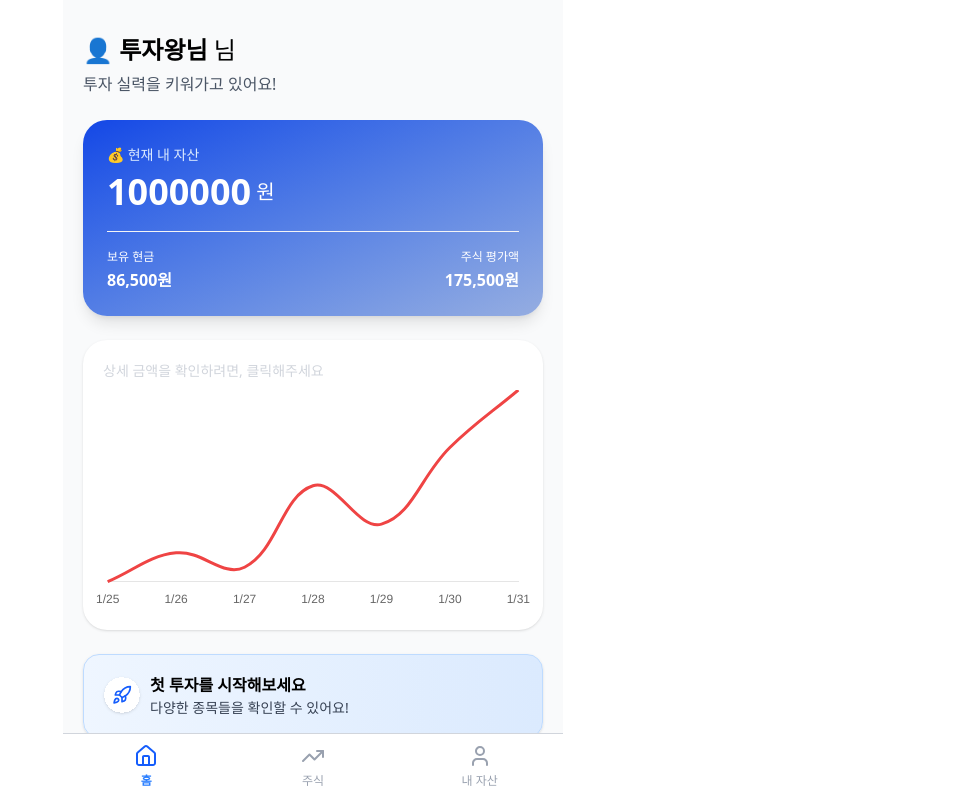
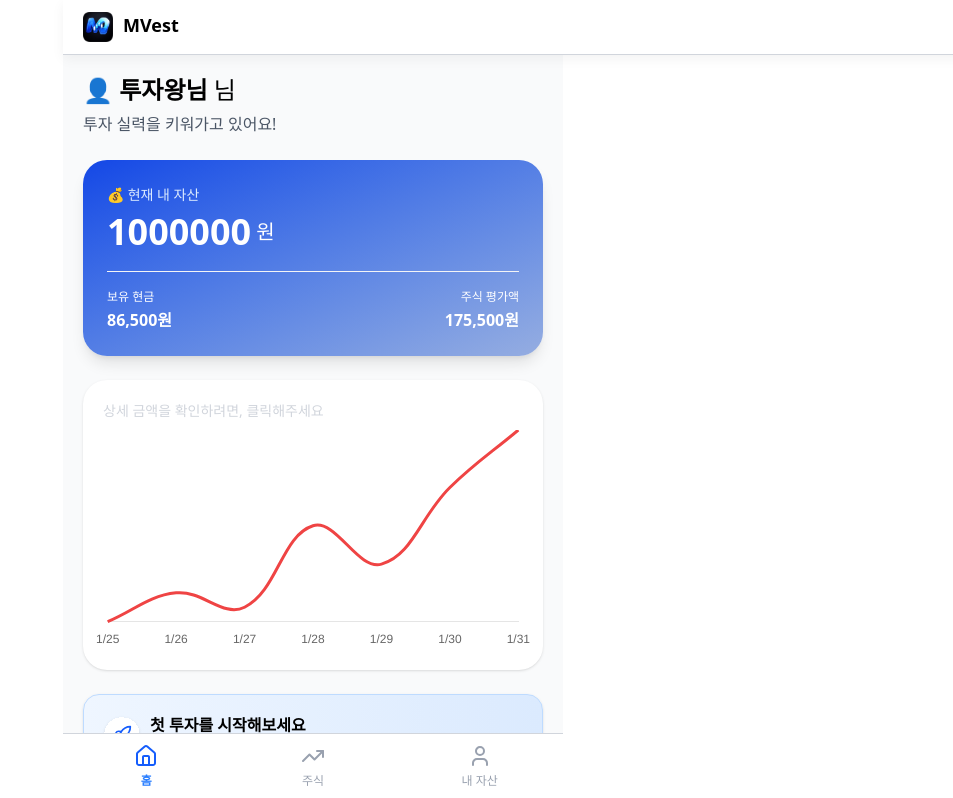
Before and after one commit to m-Vest/Client, a React (Vite) app: page / in a window 1280 px wide. Shown: the top 798 px of the page, without its empty margins (327-1280 px from the left). Built offline with nearby package versions, Linux system fonts and the light colour scheme; no server answers; a web font is replaced by a local one.

Commit message:
feat: 헤더 레이아웃 및 추가 작업

```diff
--- a/src/layout/Layout.tsx
+++ b/src/layout/Layout.tsx
@@ -1,6 +1,7 @@
 import { Outlet, useLocation } from 'react-router-dom';
 import { AnimatePresence, motion } from 'framer-motion';
 import TabBar from './tabbar/TabBar';
+import Header from './header/Header';
 import { ROUTES_CONFIG } from '../routes/routesConfig';
 import ScrollToTop from '../ScrollToTop';
 const Layout = () => {
@@ -12,6 +13,10 @@ const Layout = () => {
     location.pathname.startsWith(ROUTES_CONFIG.namePage.path) ||
     location.pathname.startsWith(ROUTES_CONFIG.order.path);
 
+  const isShowHeader =
+    location.pathname.startsWith(ROUTES_CONFIG.home.path) ||
+    location.pathname.startsWith(ROUTES_CONFIG.assets.path) ||
+    location.pathname.startsWith(ROUTES_CONFIG.list.path);
   return (
     <div className="min-h-dvh w-full flex justify-center">
       <main
@@ -19,6 +24,7 @@ const Layout = () => {
           isSidebarHidden ? '' : 'pb-[7rem]'
         }`}
       >
+        {isShowHeader && <Header />}
         <AnimatePresence mode="wait">
           <motion.div
              key={location.pathname}
--- /dev/null
+++ b/src/layout/header/Header.tsx
@@ -0,0 +1,12 @@
+import Logo from '/logo/mVestLogo.png';
+import { useNavigate } from 'react-router-dom';
+const Header = () =>{
+    const navigate = useNavigate();
+    return (
+        <div className="fixed top-0 w-full py-[1.2rem] px-[2rem] bg-white flex justify-start gap-[1rem] z-100 border-b border-b-gray-300 shadow-[0_4px_12px_rgba(0,0,0,0.05)]" onClick={()=>navigate('/')}>
+            <img src={Logo} className='w-[3rem]'/>
+            <span className='text-[1.8rem] font-bold'> MVest</span>
+        </div>
+    )
+}
+export default Header;
--- a/src/pages/assets/Asset.tsx
+++ b/src/pages/assets/Asset.tsx
@@ -49,7 +49,7 @@ const Asset = ()=>{
         }
     ]
     return (
-        <div className="pt-[3.2rem] pb-[8rem] flex flex-col justify-between bg-[#F9FAFB] flex flex-col justify-start">
+        <div className="pt-[7.2rem] pb-[8rem] flex flex-col justify-between bg-[#F9FAFB] flex flex-col justify-start">
              <div className="flex flex-col px-[2rem] gap-[0.4rem]">
                 <h2 className="text-[2.4rem] font-bold">💼 내 자산</h2>
                 <span className="text-[1.6rem] font-normal text-[#4A5565]">보유 중인 주식을 확인해보세요</span>
--- a/src/pages/home/Home.tsx
+++ b/src/pages/home/Home.tsx
@@ -7,7 +7,7 @@ const Home =()=>{
     const navigate = useNavigate();
     const nickname = localStorage.getItem('nickname') || '투자왕님';
     return (
-        <div className="pt-[3.2rem] pb-[8rem] px-[2rem] flex flex-col gap-[2.4rem] justify-between bg-[#F9FAFB]">
+        <div className="pt-[7.2rem] pb-[8rem] px-[2rem] flex flex-col gap-[2.4rem] justify-between bg-[#F9FAFB]">
             <div className="flex flex-col gap-[0.4rem]">
                 <h2 className="text-[2.4rem] font-bold">👤 {nickname} <span className='text-[2.4rem] font-medium'>님</span></h2>
                 <span className="text-[1.6rem] font-normal text-[#4A5565]">투자 실력을 키워가고 있어요!</span>
--- a/src/pages/list/List.tsx
+++ b/src/pages/list/List.tsx
@@ -30,14 +30,14 @@ const List =() =>{
 
 
     return (
-        <div className="pt-[3.2rem] pb-[8rem] bg-[#F9FAFB]">
+        <div className="pt-[8.2rem] pb-[8rem] bg-[#F9FAFB]">
             {isBuyOpen && <BuyModal stockName="삼성전자" stockCode="000660" stockPrice={128000} myAsset={1000000} onClose={() => {setIsBuyOpen(false); setIsFixed(false);}}/>}
             {isSellOpen && <SellModal stockName="삼성전자" stockCode="000660" stockPrice={128000} myStockCount={3} onClose={() => {setIsSellOpen(false); setIsFixed(false);}}/>}
            <div className={`w-full h-full flex flex-col gap-[2.4rem] justify-between ${isFixed ? 'fixed' : ''} `}>
 
 
 
-             <div className="fixed top-0 w-full z-20 px-[2rem] bg-[#F9FAFB] pt-[1rem] pb-[1rem]">
+             <div className="fixed top-[5rem] w-full z-20 px-[2rem] bg-[#F9FAFB] pt-[1rem] pb-[1rem]">
                  <div className="flex flex-col gap-[0.4rem] mb-[2rem] mt-[2rem]">
                     <h2 className="text-[2.4rem] font-bold">🛒 주식 종목</h2>
                     <span className="text-[1.6rem] font-normal text-[#4A5565]">마음에 드는 종목에 투자해보세요!</span>
```
